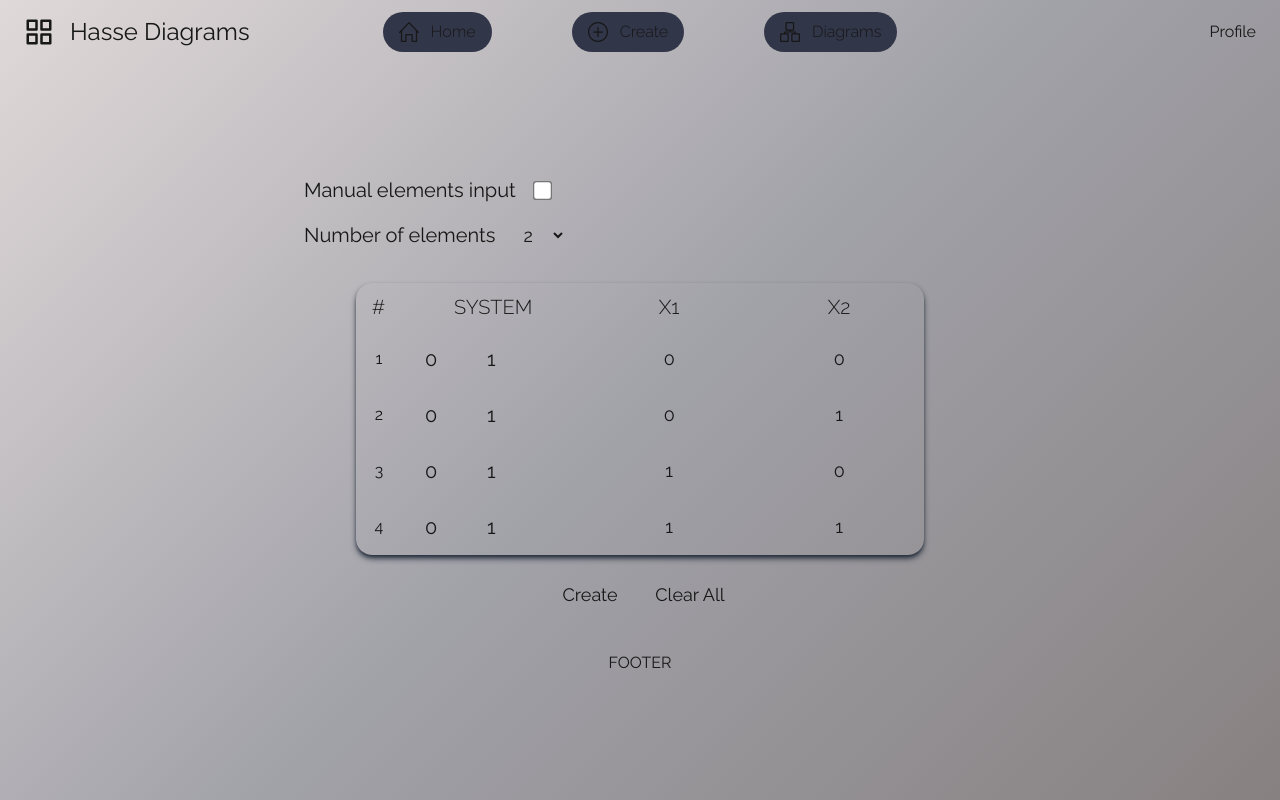
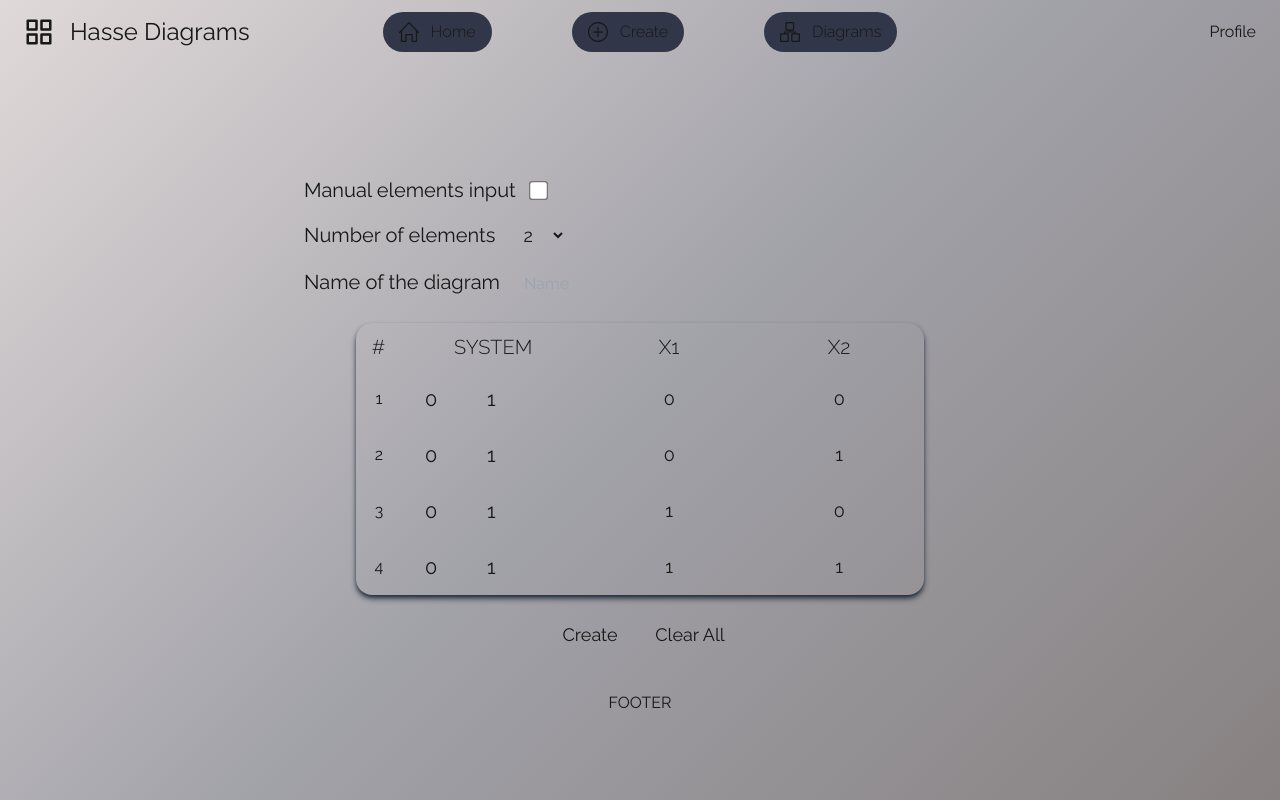
Before and after one commit to rejzoo/WebApp-Hasse-Diagrams, a Next.js app in the folder hassediagrams-fe/: page /create in a window 1280 px wide. Built offline with nearby package versions, Linux system fonts and the light colour scheme.

Commit message:
Added name input for diagram

```diff
--- a/hassediagrams-fe/app/create/page.tsx
+++ b/hassediagrams-fe/app/create/page.tsx
@@ -4,13 +4,13 @@ import InputTable from '@/components/UI/InputTable'
 import { useState } from 'react';
 
 export default function CreatePage() {
-    const[numberOfElements, setNumberOfElements] = useState<number>(2);
-    const[manualElementsInput, setManualElementsInput] = useState<boolean>(false);
+    const [numberOfElements, setNumberOfElements] = useState<number>(2);
+    const [manualElementsInput, setManualElementsInput] = useState<boolean>(false);
 
     return (
         <div>
-            <div className="flex flex-col px-4 pb-8">
-                <div className="space-x-5 items-center">
+            <div className="flex flex-col px-4 pb-4">
+                <div className="space-x-4 items-center">
                     <span className="text-xl">Manual elements input</span>
                     <input
                         type="checkbox"
--- a/hassediagrams-fe/components/UI/InputTable.tsx
+++ b/hassediagrams-fe/components/UI/InputTable.tsx
@@ -1,6 +1,6 @@
 'use client'
 
-import React, { useEffect, useState } from 'react';
+import React, { useEffect, useRef, useState } from 'react';
 import ToggleCell from './ToggleCell';
 
 interface RowData {
@@ -39,6 +39,9 @@ export default function InputTable({ numberOfElements, manualInput }: TableProps
   const [combinations, setCombinations] = useState<number[][]>([]);
   const [rows, setRows] = useState<RowData[]>(calculateRows(numberOfElements));
   const headers = Array.from({ length: numberOfElements }, (_, i) => `X${i + 1}`);
+  const inputRef = useRef<HTMLInputElement>(null);
+  const [diagramName, setDiagramName] = useState<string>('');
+  const [error, setError] = useState(false);
 
   useEffect(() => {
     setRows(calculateRows(numberOfElements));
@@ -61,12 +64,24 @@ export default function InputTable({ numberOfElements, manualInput }: TableProps
   };
 
   const createFunction = async () => {
+    if (!diagramName.trim()) {
+      if (inputRef.current) {
+        setError(true);
+        inputRef.current.focus();
+      }
+      return;
+    }
+
+    setDiagramName("");
+    setError(false);
+
     const data = rows.map((row, index) => ({
       [`elements${index + 1}`]: manualInput ? row.elements.map(val => (val === null ? 0 : val)) : combinations[index],
       [`functional${index + 1}`]: row.system === null ? 0 : row.system
     }));
 
     const finalData = {
+      diagramName: diagramName,
       numberOfElements: numberOfElements,
       data: data
     };
@@ -96,10 +111,27 @@ export default function InputTable({ numberOfElements, manualInput }: TableProps
 
   const clearValues = () => {
     setRows(calculateRows(numberOfElements));
+    setDiagramName("");
+    setError(false);
   }
 
   return (
     <>
+      <div className="space-x-4 pb-6 px-4 items-center">
+        <span className="text-xl">Name of the diagram</span>
+        <input
+          ref={inputRef}
+          inputMode="text"
+          placeholder="Name"
+          required={true}
+          value={diagramName}
+          onChange={(e) => setDiagramName(e.target.value)}
+          className={`rounded-md h-8 px-2 max-w-96 text-white bg-[var(--itemsbackground)] focus:outline-none focus:ring-1 ${
+            error ? "border-red-500 focus:ring-red-500" : "focus:ring-white"
+          } focus:outline-none focus:ring-1`}
+        />
+      </div>
+
       <div className="flex justify-center">
         <div className="custom-scrollbar inline-block overflow-auto max-h-[60vh] bg-[var(--itemsbackground)]/15 rounded-2xl shadow-md shadow-gray-800">
           <table className="w-auto border-collapse">
--- a/hassediagrams-fe/types/diagram.ts
+++ b/hassediagrams-fe/types/diagram.ts
@@ -19,5 +19,6 @@ export interface DiagramData {
 export interface Diagram {
     diagram_id: number;
     user_id: number;
+    diagram_name: string;
     diagram: DiagramData;
   }
```
Also changed, not shown: 1 other file (tests, documents, lock files or other folders).
